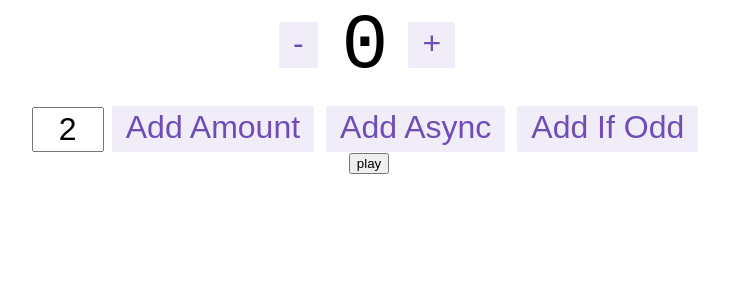
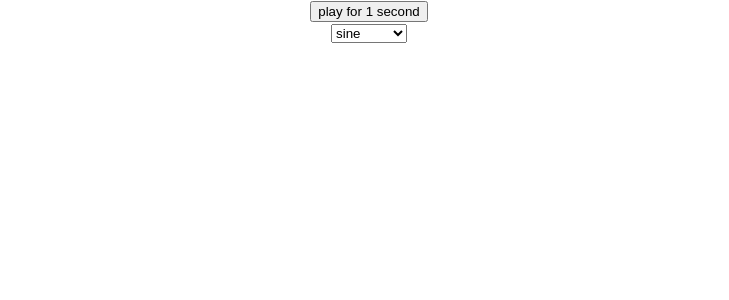
Before and after one commit to impregnablequestion/synthed, a React (Create React App) app in the folder client/: page / in a window 1280 px wide. Shown: the top 300 px of the page, without its empty margins (271-1000 px from the left). Built offline with nearby package versions, Linux system fonts and the light colour scheme.

Commit message:
Got synth parameter wave working and updating with Redux

```diff
--- a/client/src/App.tsx
+++ b/client/src/App.tsx
@@ -1,26 +1,15 @@
-import React from 'react';
 import { Counter } from './features/counter/Counter';
 import './App.css';
+import AudioEngine from './components/AudioEngine';
+import WaveSelector from './components/WaveSelector';
 
 function App() {
 
-  const context = new AudioContext();
-
-  const oscillator = context.createOscillator();
-  oscillator.type = "sine";
-  oscillator.frequency.value = 440;
-  const gain = context.createGain();
-
-  oscillator.connect(gain).connect(context.destination);
-
-  const handleClick = () => {
-    oscillator.start()
-  }
-
   return (
     <div className="App">
-        <Counter />
-      <button onClick={handleClick}>play</button>
+      {/* <Counter /> */}
+      <AudioEngine />
+      <WaveSelector />
     </div>
   );
 }
--- a/client/src/app/store.ts
+++ b/client/src/app/store.ts
@@ -1,9 +1,11 @@
 import { configureStore, ThunkAction, Action } from '@reduxjs/toolkit';
 import counterReducer from '../features/counter/counterSlice';
+import audioParamsReducer from "../features/audioEngineSlice/audioParamsSlice"
 
 export const store = configureStore({
   reducer: {
     counter: counterReducer,
+    audioParams: audioParamsReducer
   },
 });
 
--- /dev/null
+++ b/client/src/components/AudioEngine.tsx
@@ -0,0 +1,30 @@
+import React from 'react'
+import { useAppSelector } from '../app/hooks';
+import { selectWave } from '../features/audioEngineSlice/audioParamsSlice';
+
+const AudioEngine = () => {
+
+  const selectedWave = useAppSelector(selectWave);
+
+  const context = new AudioContext();
+
+  const handleClick = () => {
+    const oscillator = context.createOscillator();
+    oscillator.type = selectedWave;
+    oscillator.frequency.value = 440;
+    const gain = context.createGain();
+    oscillator.start();
+    setTimeout(()=>{
+      oscillator.stop();
+    }, 3000)
+    oscillator.connect(gain).connect(context.destination);
+  }
+
+  return (
+    <div>
+      <button onClick={handleClick}>play for 1 second</button>
+    </div>
+  )
+}
+
+export default AudioEngine
--- /dev/null
+++ b/client/src/components/WaveSelector.tsx
@@ -0,0 +1,25 @@
+import React from 'react'
+import { useAppDispatch, useAppSelector } from '../app/hooks'
+import { RootState } from '../app/store';
+import { change_wave, selectWave } from '../features/audioEngineSlice/audioParamsSlice';
+
+const WaveSelector = () => {
+
+  const selected = useAppSelector(selectWave);
+  const dispatch = useAppDispatch();
+
+  const handleChange = (e: React.ChangeEvent<HTMLSelectElement>) => {
+    dispatch(change_wave(e.target.value))
+  }
+
+  return (
+    <select value={selected} onChange={handleChange}>
+        <option value="sine">sine</option>
+        <option value="triangle">triangle</option>
+        <option value="square">square</option>
+        <option value="sawtooth">sawtooth</option>
+    </select>
+  )
+}
+
+export default WaveSelector
--- /dev/null
+++ b/client/src/features/audioEngineSlice/audioParamsSlice.ts
@@ -0,0 +1,28 @@
+import { createSlice } from '@reduxjs/toolkit';
+import { RootState } from '../../app/store';
+
+export interface audioParamsState {
+  wave: 'sine' | 'square' | 'sawtooth' | 'triangle';
+  status: 'idle' | 'loading' | 'failed';
+}
+
+const initialState: audioParamsState = {
+  wave: "sine",
+  status: 'idle',
+};
+
+export const audioParamsSlice = createSlice({
+  name: 'audioParams',
+  initialState,
+  reducers: {
+    change_wave: (state, action) => {
+      state.wave = action.payload;
+    }
+  },
+});
+
+export const { change_wave } = audioParamsSlice.actions;
+
+export const selectWave = (state: RootState) => state.audioParams.wave;
+
+export default audioParamsSlice.reducer;
--- a/client/src/index.tsx
+++ b/client/src/index.tsx
@@ -10,11 +10,11 @@ const container = document.getElementById('root')!;
 const root = createRoot(container);
 
 root.render(
-  <React.StrictMode>
+  // <React.StrictMode>
     <Provider store={store}>
       <App />
     </Provider>
-  </React.StrictMode>
+  // </React.StrictMode>
 );
 
 // If you want to start measuring performance in your app, pass a function
```
